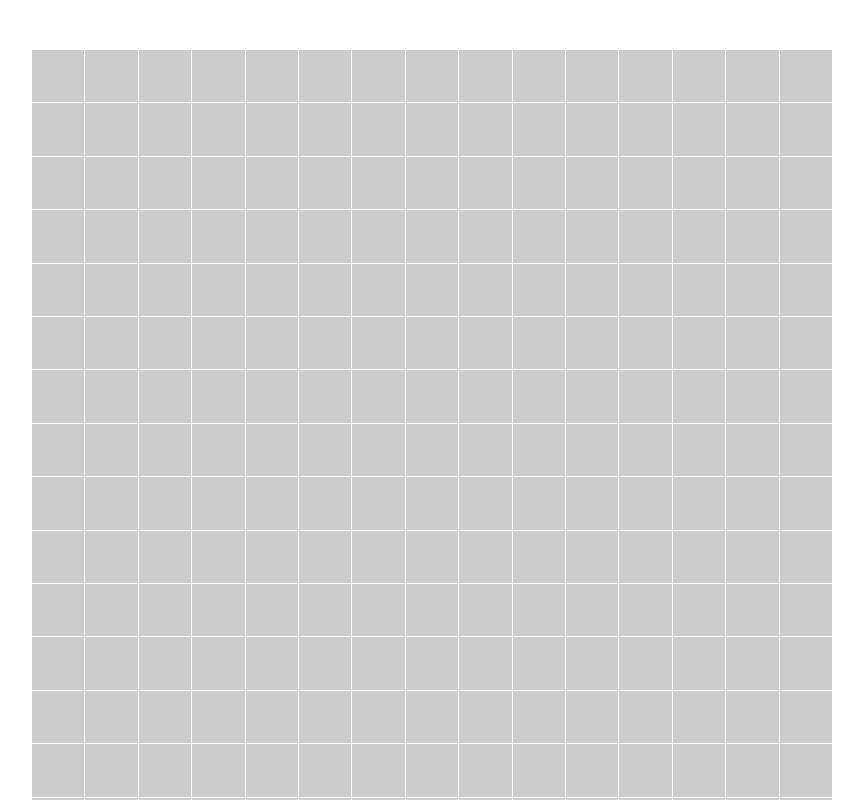
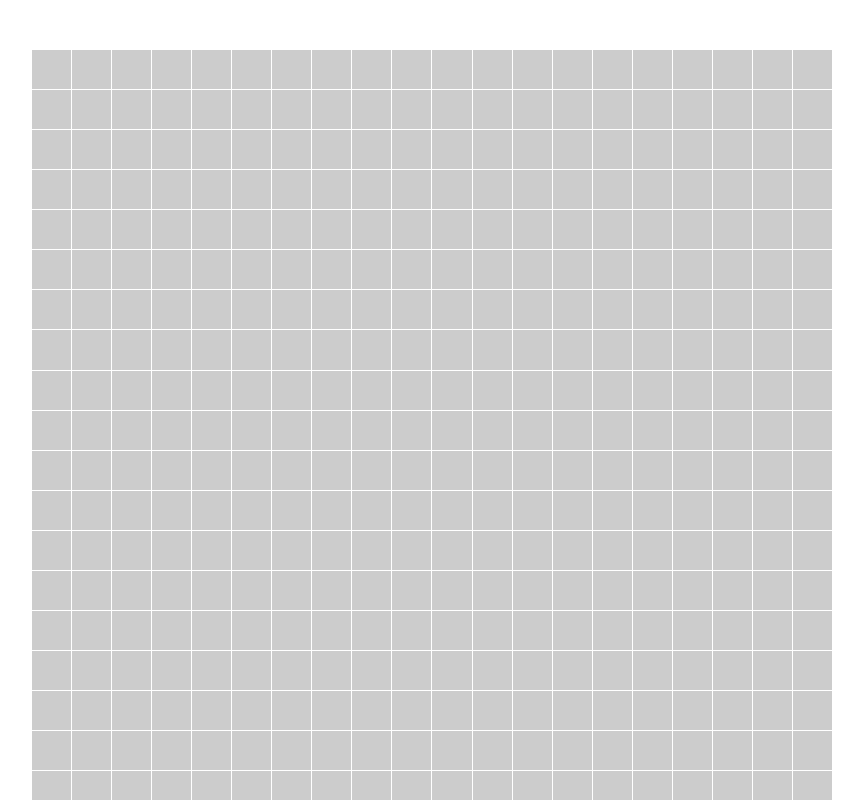
Before and after one commit to acciojob/Color-board-jaisaipothula, a website: page main.html in a window 1280 px wide. Shown: the top 800 px of the page, without its empty margins (208-1071 px from the left). Drawn offline with Linux system fonts and the light colour scheme.

Commit message:
created a submission

```diff
--- a/script.js
+++ b/script.js
@@ -1,17 +1,16 @@
-//your JS code here. If required.
 document.addEventListener("DOMContentLoaded", function() {
     const container = document.querySelector(".container");
 
-    // Create 800 squares dynamically
+    // Function to create 800 squares dynamically
+    function createSquares() {
         const numSquares = 800;
         for (let i = 0; i < numSquares; i++) {
             const square = document.createElement("div");
             square.classList.add("square");
             container.appendChild(square);
 
-        // Add event listener for hover effect
+            // Add hover effect with timeout
             square.addEventListener("mouseenter", function() {
-            // Change background color on hover
                 this.style.backgroundColor = "#66bb6a"; // Example hover color
 
                 // Reset background color after 1 second
@@ -20,4 +19,8 @@ document.addEventListener("DOMContentLoaded", function() {
                 }, 1000); // 1000 milliseconds = 1 second
             });
         }
+    }
+
+    // Call function to create squares on page load
+    createSquares();
 });
--- a/styles.css
+++ b/styles.css
@@ -1,7 +1,6 @@
-/*  your css code here. If applicable */
 .container {
     display: grid;
-    grid-template-columns: repeat(auto-fill, minmax(50px, 1fr));
+    grid-template-columns: repeat(20, 1fr); /* Adjust the number of columns as needed */
     gap: 1px;
     max-width: 800px;
     margin: 50px auto;
```
Also changed, not shown: main.html (line endings or trailing spaces). Lines whose indentation alone changed are shown as unchanged.
